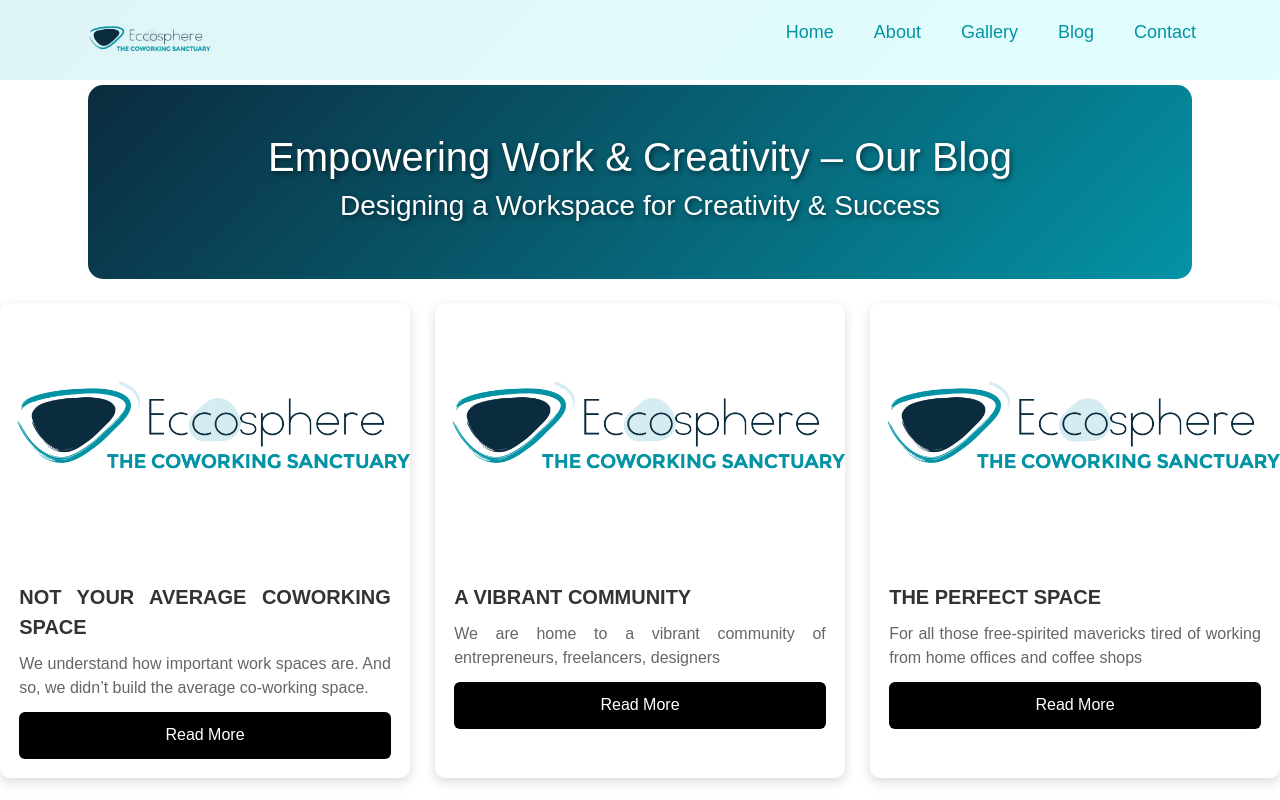
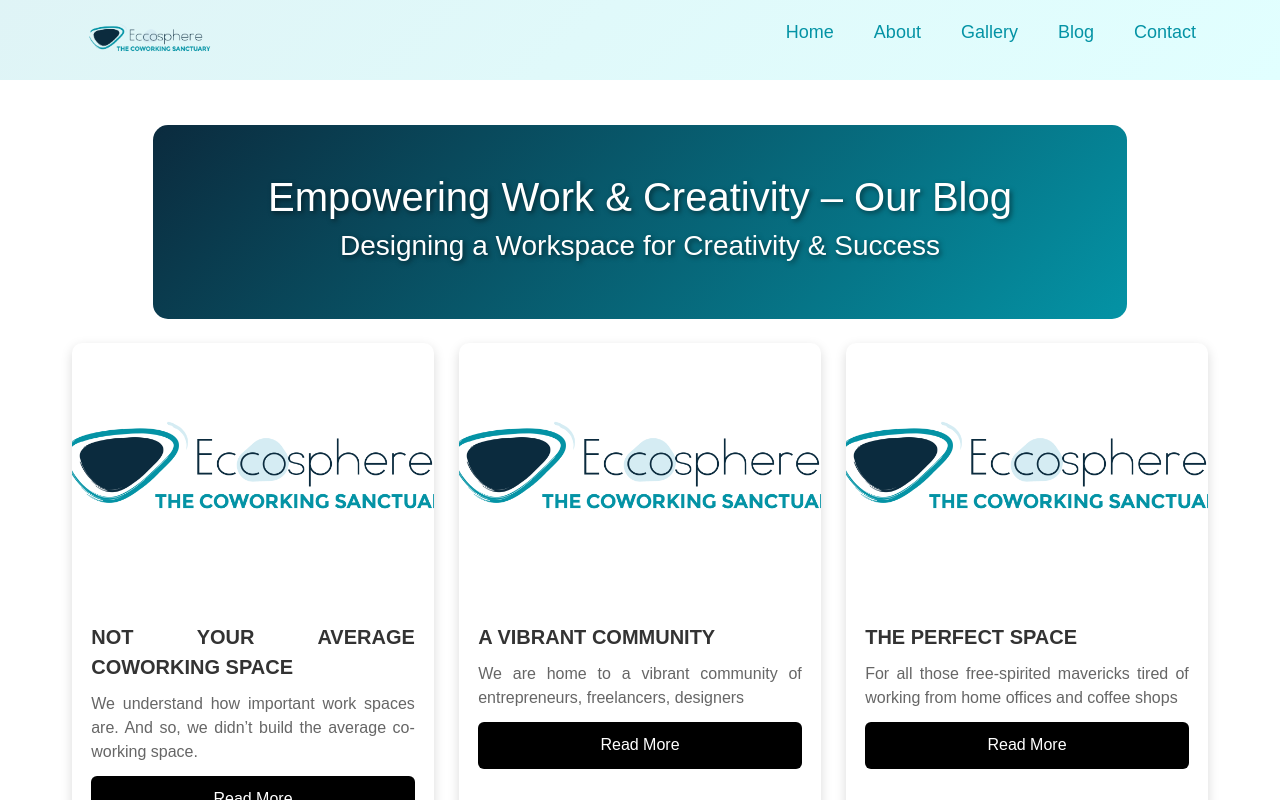
Before and after one commit to Eccosphere/eccosphere-web-ui, a React (Create React App) app: page /blog in a window 1280 px wide. Built offline with nearby package versions, Linux system fonts and the light colour scheme.

Commit message:
font family update

```diff
--- a/src/components/EccoLayout/EccoLayout.js
+++ b/src/components/EccoLayout/EccoLayout.js
@@ -22,11 +22,7 @@ const EccoLayout = ({ children }) => {
       </div>
 
       <div className={styles["ecco-layout-container"]}>
-        {!isHome ? (
-          children
-        ) : (
-          <div className={styles["layout"]}>{children}</div>
-        )}
+        {isHome ? children : <div className={styles["layout"]}>{children}</div>}
       </div>
 
       <div className={styles["ecco-layout-footer"]}>
```
